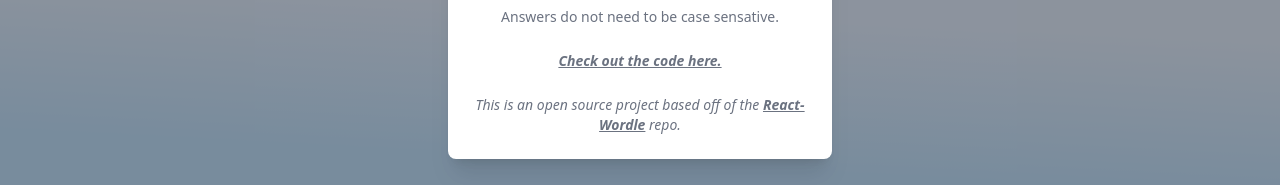
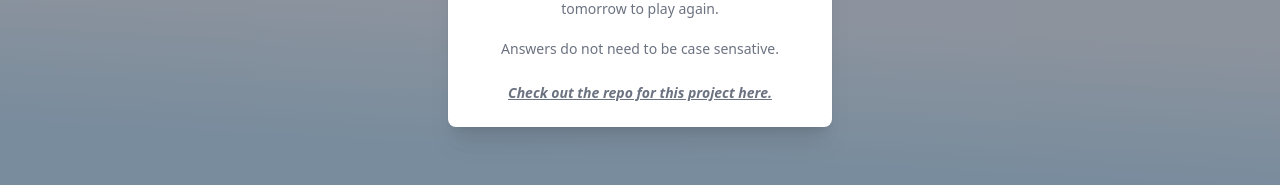
Before and after one commit to wutangdev/flickle, a React (Create React App) app: page / in a window 1280 px wide. Shown: the part 415-600 px from the top of the page. Built offline with nearby package versions, Linux system fonts and the light colour scheme; what egoroof-blowfish would draw is missing.

Commit message:
info text and font source

```diff
--- a/src/components/modals/InfoModal.tsx
+++ b/src/components/modals/InfoModal.tsx
@@ -22,14 +22,9 @@ export const InfoModal = ({ isOpen, handleClose }: Props) => {
           href="https://github.com/wutangdev/flickle"
           className="font-bold underline"
         >
-          Check out the code here.
+          Check out the repo for this project here.
         </a>
         <br></br>
-      </p>
-
-      <p className="mt-6 text-sm italic text-gray-500 dark:text-gray-300">
-        This is an open source project based off of the {' '}
-        <a href='https://github.com/cwackerfuss/react-wordle' className="font-bold underline">React-Wordle</a> repo.
       </p>
     </BaseModal>
   )
--- a/src/index.css
+++ b/src/index.css
@@ -5,6 +5,7 @@
 @font-face {
   font-family: filmFont;
   src: url('/src/styles/film-text.ttf');
+  /* https://www.fontspace.com/movie-times-font-f3131 */
 }
 
 .film-text {
```
